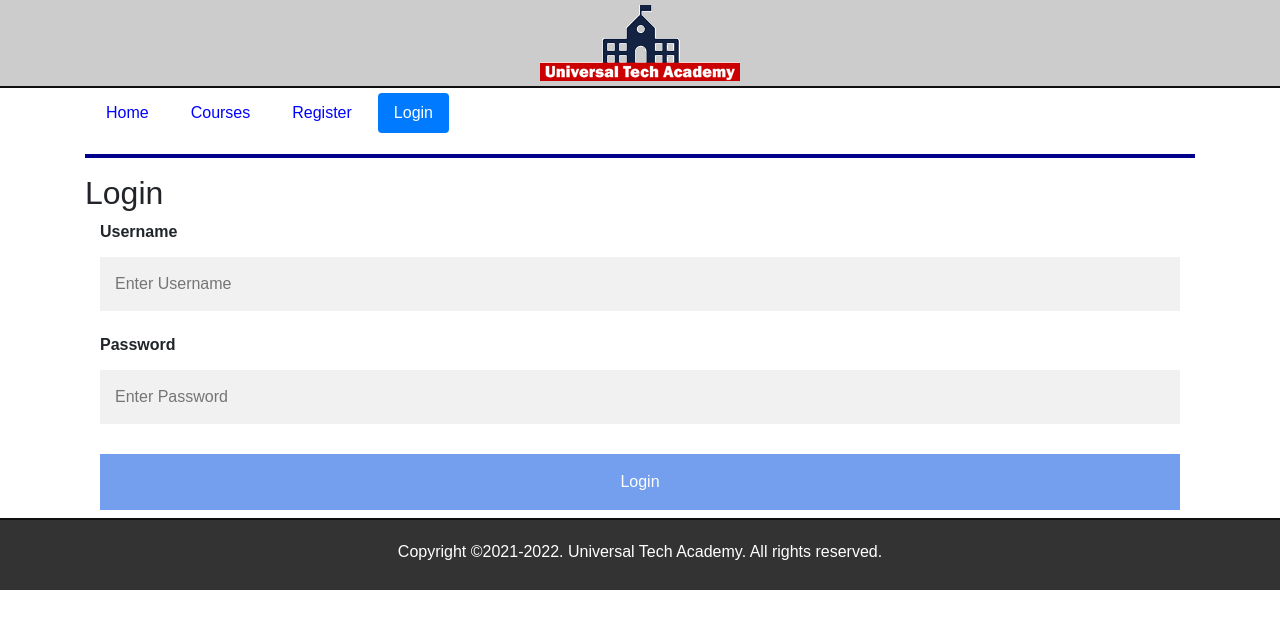
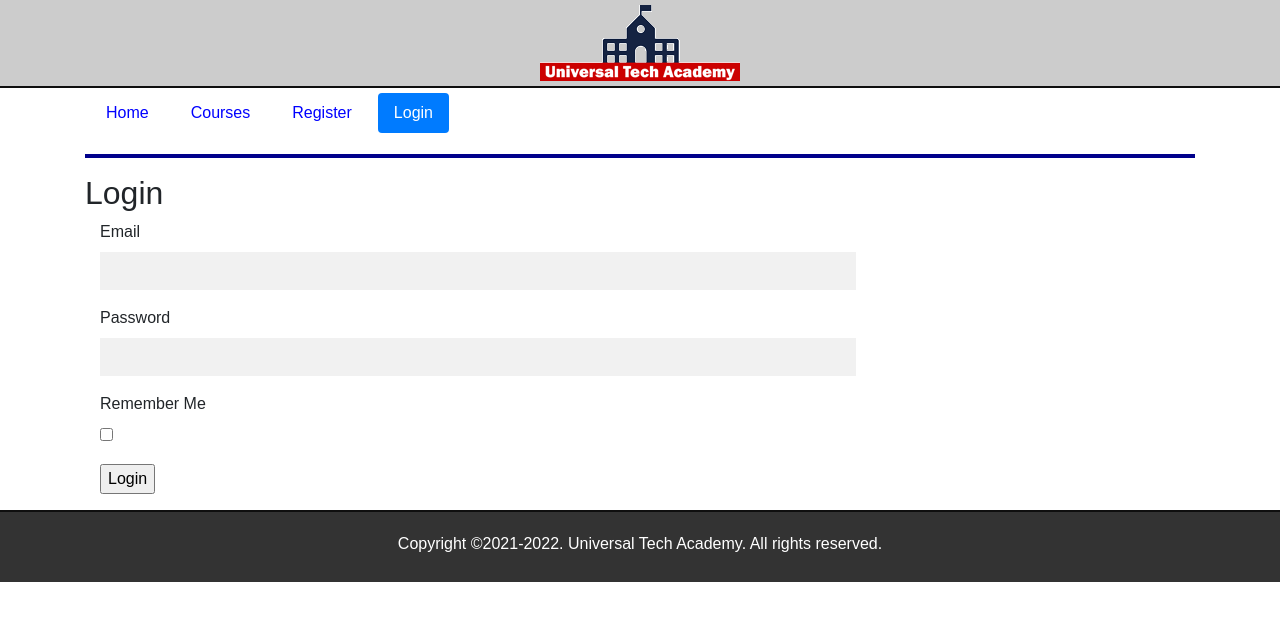
Before and after one commit to minlin-ml/Course-Enrollment-Web-App, a Flask app: page /login in a window 1280 px wide. Shown: the top 629 px of the page. Run offline with Flask 2, Linux system fonts and the light colour scheme; some libraries are stand-ins or nearby versions.

Commit message:
update login base template using wtform -closes #18

```diff
--- a/application/forms.py
+++ b/application/forms.py
@@ -1,17 +1,17 @@
-from flask import FlaskForm
+from flask_wtf import FlaskForm
 from wtforms import StringField, PasswordField, SubmitField, BooleanField
 from wtforms.validators import DataRequired
 
 class LoginForm(FlaskForm):
   email = StringField("Email", validators=[DataRequired()])
-  password = StringField("Password", validators=[DataRequired()])
+  password = PasswordField("Password", validators=[DataRequired()])
   remember_me = BooleanField("Remember Me")
   submit = SubmitField("Login")
 
 class RegisterForm(FlaskForm):
   email = StringField("Email", validators=[DataRequired()])
-  password = StringField("Password", validators=[DataRequired()])
-  password = StringField("Confirm Password", validators=[DataRequired()])
+  password = PasswordField("Password", validators=[DataRequired()])
+  password = PasswordField("Confirm Password", validators=[DataRequired()])
   first_name = StringField("First Name", validators=[DataRequired()])
   last_name = StringField("Last Name", validators=[DataRequired()])
   submit = SubmitField("Register Now")
--- a/application/models.py
+++ b/application/models.py
@@ -1,5 +1,4 @@
-from unittest.util import _MAX_LENGTH
-import flask
+
 from application import db
 
 class User(db.Document):
--- a/application/routes.py
+++ b/application/routes.py
@@ -2,6 +2,7 @@
 from application import app, db
 from flask import Response, render_template, request, json
 from application.models import User, Course, Enrollment
+from application.forms import LoginForm, RegisterForm
 
 courseData = [{"courseID":"1111","title":"PHP 111","description":"Intro to PHP","credits":"3","term":"Fall, Spring"}, {"courseID":"2222","title":"Java 1","description":"Intro to Java Programming","credits":"4","term":"Spring"}, {"courseID":"3333","title":"Adv PHP 201","description":"Advanced PHP Programming","credits":"3","term":"Fall"}, {"courseID":"4444","title":"Angular 1","description":"Intro to Angular","credits":"3","term":"Fall, Spring"}, {"courseID":"5555","title":"Java 2","description":"Advanced Java Programming","credits":"4","term":"Fall"}]
 
@@ -12,9 +13,10 @@ courseData = [{"courseID":"1111","title":"PHP 111","description":"Intro to PHP",
 def index():
   return render_template("index.html", index=True)
 
-@app.route("/login")
+@app.route("/login", methods=["GET", "POST"])
 def login():
-  return render_template("login.html", login=True)
+  form = LoginForm()
+  return render_template("login.html", title= 'Login', form=form, login=True)
 
 @app.route("/courses")
 @app.route("/courses/<term>")
--- a/application/static/css/main.css
+++ b/application/static/css/main.css
@@ -41,9 +41,9 @@ hr {
 }
 
 input[type=text], input[type=password] {
-    width: 100%;
-    padding: 15px;
-    margin: 5px 0 22px 0;
+    width: 70%;
+    padding: 7px;
+    /* margin: 5px 0 22px 0; */
     display: inline-block;
     border: none;
     background: #f1f1f1;
--- a/application/templates/login.html
+++ b/application/templates/login.html
@@ -1,17 +1,26 @@
     {% extends "layout.html" %}
 
     {% block content %}
-    <h2>Login</h2>
+    <h2>{{  title }}</h2>
 
     <div class="container">
-        <form name="login" action="login.php" method="get">
-            <label for="username"><b>Username</b></label>
-            <input type="text" placeholder="Enter Username" name="username" required>
-            <br>
-            <label for="password"><b>Password</b></label>
-            <input type="password" placeholder="Enter Password" name="password" required>
-            <br class="clear">
-            <input class="btn-submit" type="submit" name="submit" value="Login">
+        <form name="login" action="" method="POST">
+            {{  form.hidden_tag()   }}
+            <p>
+                {{  form.email.label    }}<br>
+                {{  form.email(size=35  )}}<br>
+            </p>
+            <p>
+                {{  form.password.label }}<br>
+                {{  form.password(size=15)  }}<br>
+            </p>
+            <p>
+                {{  form.remember_me.label }}<br>
+                {{  form.remember_me()  }}<br>
+            </p>
+            <p>
+                {{form.submit()}}<br>
+            </p>
         </form>
     </div>
     {% endblock %}
```
